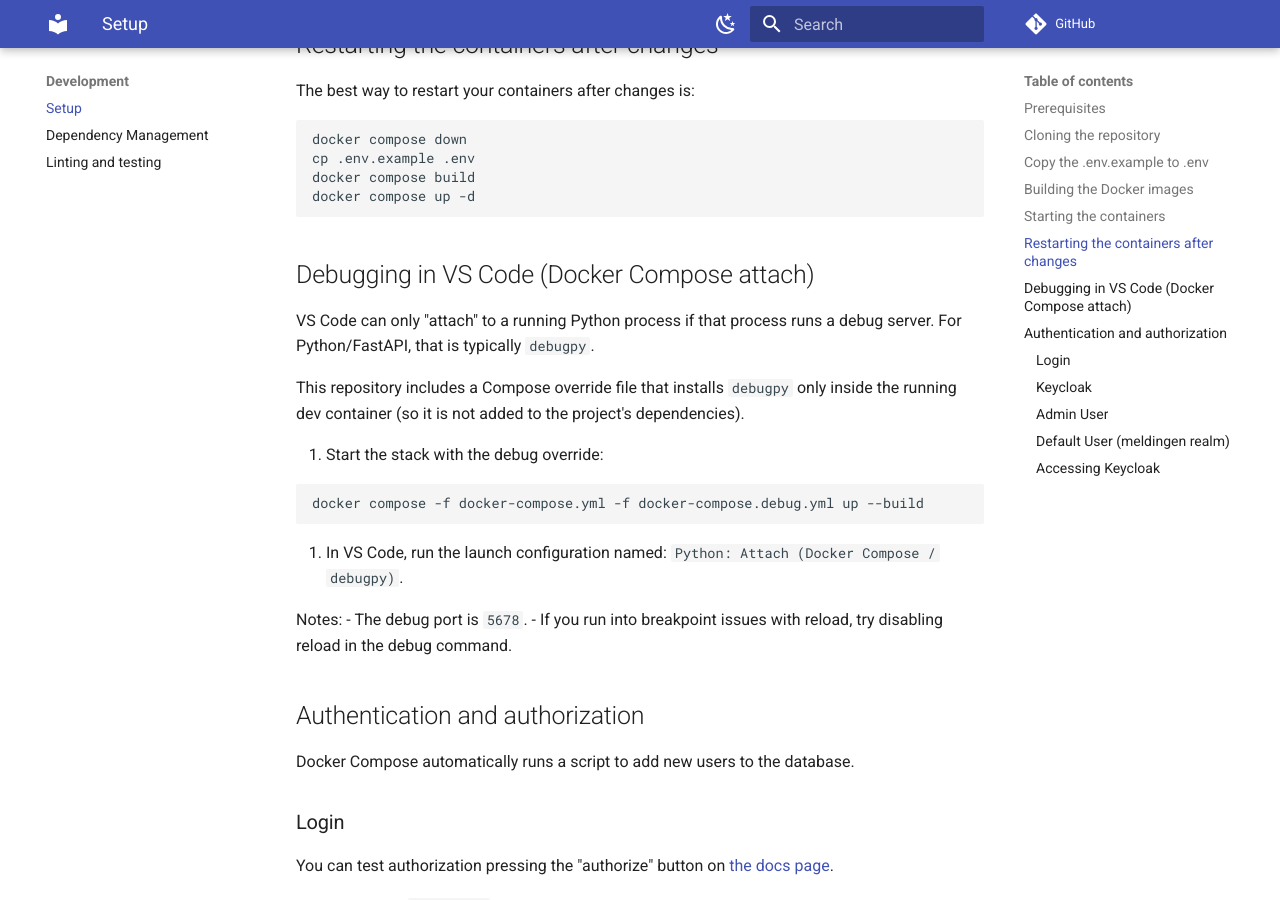
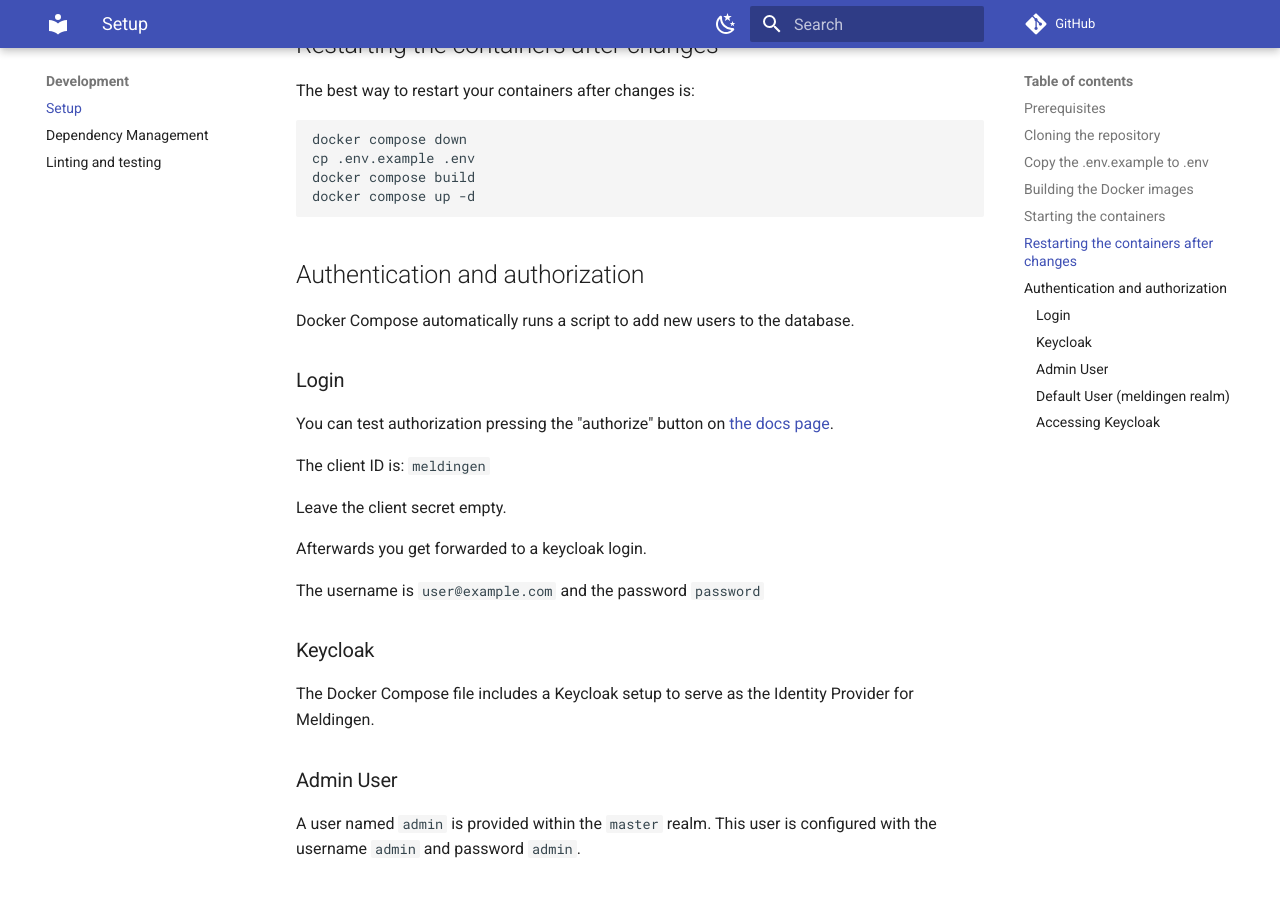
Before and after one commit to Amsterdam/meldingen, an MkDocs documentation site: the page built from docs/development/setup.md, in a window 1280 px wide and 900 px high, scrolled down 1532 px. Built offline with MkDocs 1.6.1 and Material for MkDocs 9.7.7, drawn with Linux system fonts in a browser that asks for light colours; comment, search, counter and statistics services are not loaded.

Commit message:
remove vs code debug code and improve makefile

````diff
--- a/docs/development/setup.md
+++ b/docs/development/setup.md
@@ -62,23 +62,6 @@ docker compose build
 docker compose up -d
 ```
 
-## Debugging in VS Code (Docker Compose attach)
-
-VS Code can only "attach" to a running Python process if that process runs a debug server. For Python/FastAPI, that is typically `debugpy`.
-
-This repository includes a Compose override file that installs `debugpy` only inside the running dev container (so it is not added to the project's dependencies).
-
-1. Start the stack with the debug override:
-
-```bash
-docker compose -f docker-compose.yml -f docker-compose.debug.yml up --build
-```
-
-2. In VS Code, run the launch configuration named: `Python: Attach (Docker Compose / debugpy)`.
-
-Notes:
-- The debug port is `5678`.
-- If you run into breakpoint issues with reload, try disabling reload in the debug command.
 
 ## Authentication and authorization
 
````
Also changed, not shown: docker-compose.debug.yml (deleted, +0 -15 lines), 2 other files.
